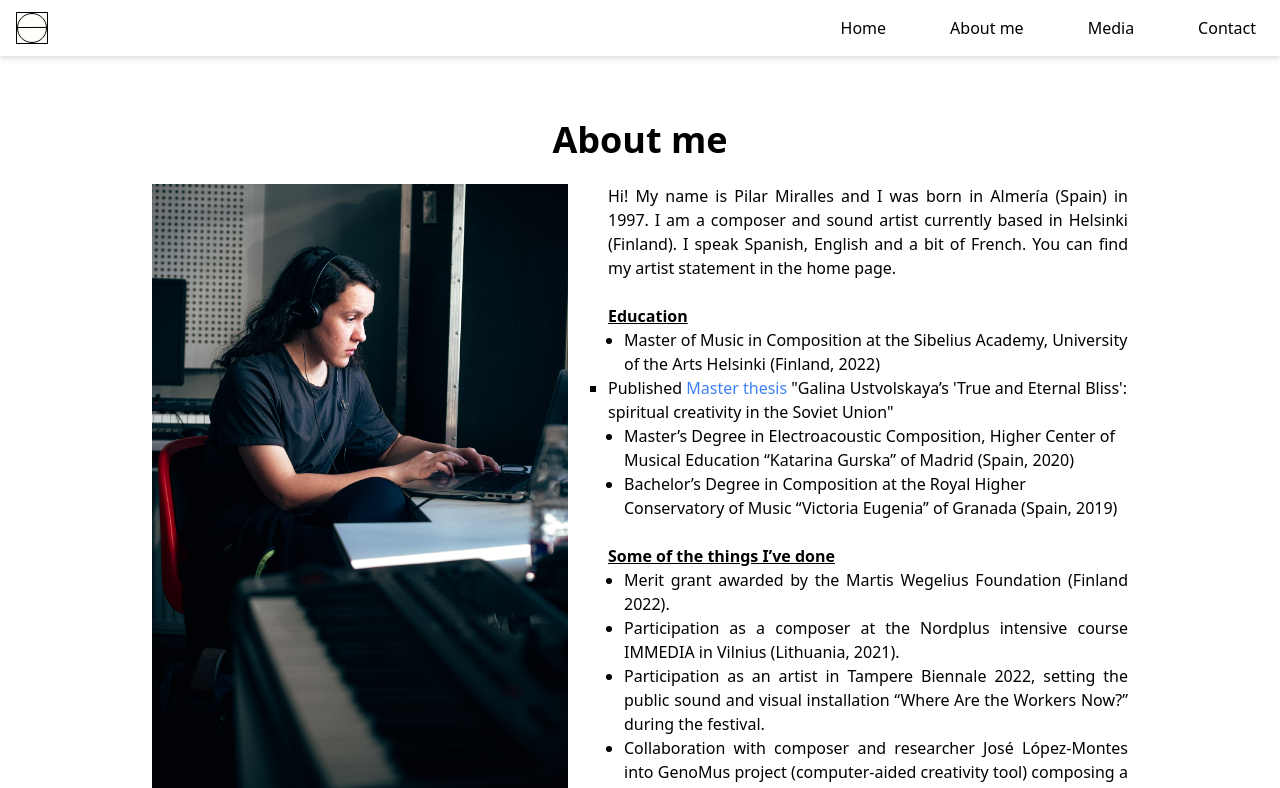
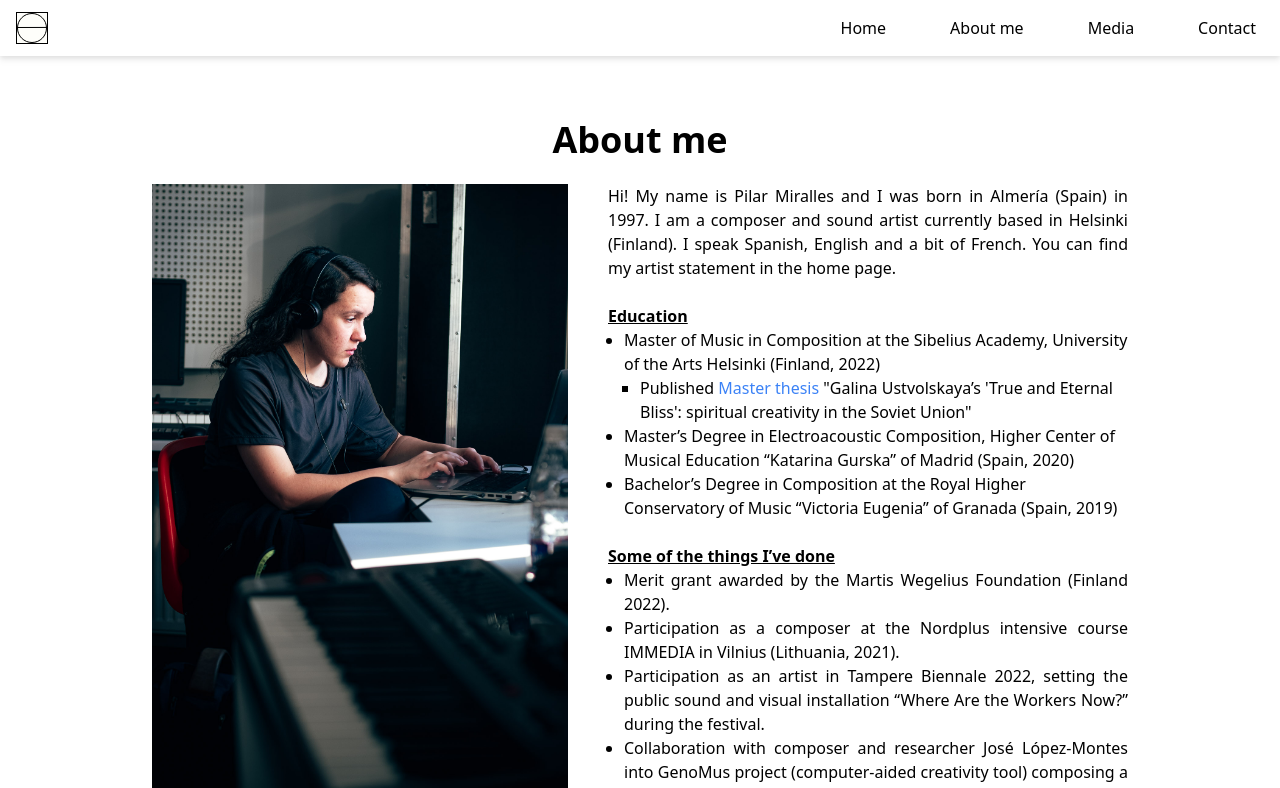
Before and after one commit to Kyokatarz/pilar-personal-website, a React (Create React App) app: page /about-me in a window 1280 px wide. Shown: the top 788 px of the page. Built offline with nearby package versions, Linux system fonts and the light colour scheme.

Commit message:
Fix indentation, again

```diff
--- a/src/components/ListItem/ListItem.tsx
+++ b/src/components/ListItem/ListItem.tsx
@@ -1,3 +1,4 @@
+import clsx from 'clsx'
 import React from 'react'
 
 type Props = {
@@ -7,10 +8,10 @@ type Props = {
 }
 
 const ListItem = ({ children, level = 1, listStyle = 'list-disc' }: Props) => {
-  const indent = level * 4
-  const levelIndent = `ml-${indent}`
-
-  const className = `${levelIndent} ${listStyle}`
+  const className = clsx(listStyle, {
+    'ml-4': level === 1,
+    'ml-8': level === 2,
+  })
 
   return <li className={className}>{children}</li>
 }
```
